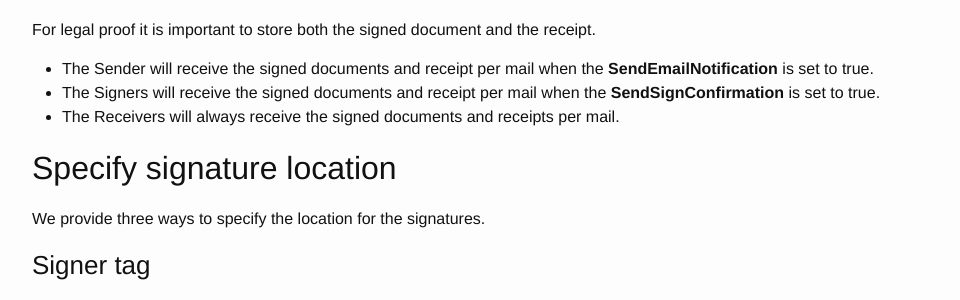
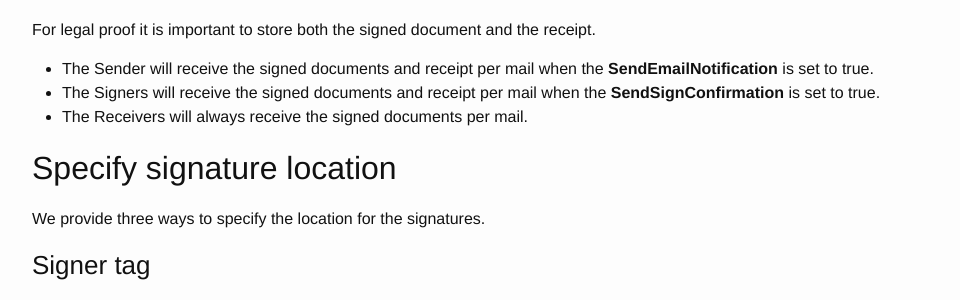
Before and after one commit to markohantula/evidos.github.io, a Jekyll site: the page built from index.md, in a window 1280 px wide and 900 px high, scrolled down 1241 px. Shown: the part 152-452 px from the top of the window, without its empty margins (158-1118 px from the left). Built offline with Jekyll 4.4.1, drawn with Linux system fonts in a browser that asks for light colours.

Commit message:
Fix receiver receipt documentation
The receiver does only receive the signed documents but not the actual receipt.

```diff
--- a/index.md
+++ b/index.md
@@ -58,7 +58,7 @@ For legal proof it is important to store both the signed document and the receip
 
 *   The Sender will receive the signed documents and receipt per mail when the **SendEmailNotification** is set to true.
 *   The Signers will receive the signed documents and receipt per mail when the **SendSignConfirmation** is set to true.
-*   The Receivers will always receive the signed documents and receipts per mail.
+*   The Receivers will always receive the signed documents per mail.
 
 ## Specify signature location
 
```
